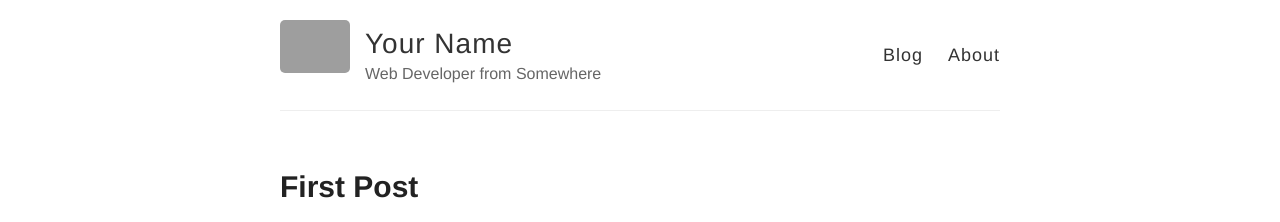
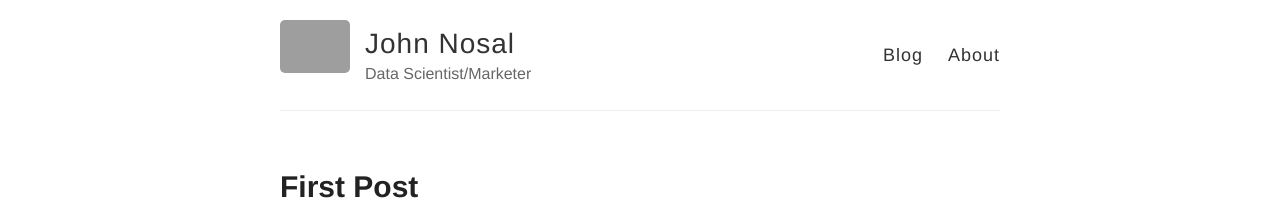
Before and after one commit to jmnosal/jmnosal.github.io, a Jekyll site: the page built from index.html, in a window 1280 px wide. Shown: the top 222 px of the page. Built offline with Jekyll 4.4.1, drawn with Linux system fonts in a browser that asks for light colours; grey boxes are pictures that could not be loaded.

Commit message:
Updated profile info

```diff
--- a/_config.yml
+++ b/_config.yml
@@ -3,10 +3,10 @@
 #
 
 # Name of your site (displayed in the header)
-name: Your Name
+name: John Nosal
 
 # Short bio or description (displayed in the header)
-description: Web Developer from Somewhere
+description: Data Scientist/Marketer
 
 # URL of your avatar or profile pic (you could use your GitHub profile pic)
 avatar: https://raw.githubusercontent.com/barryclark/jekyll-now/master/images/jekyll-logo.png
```
